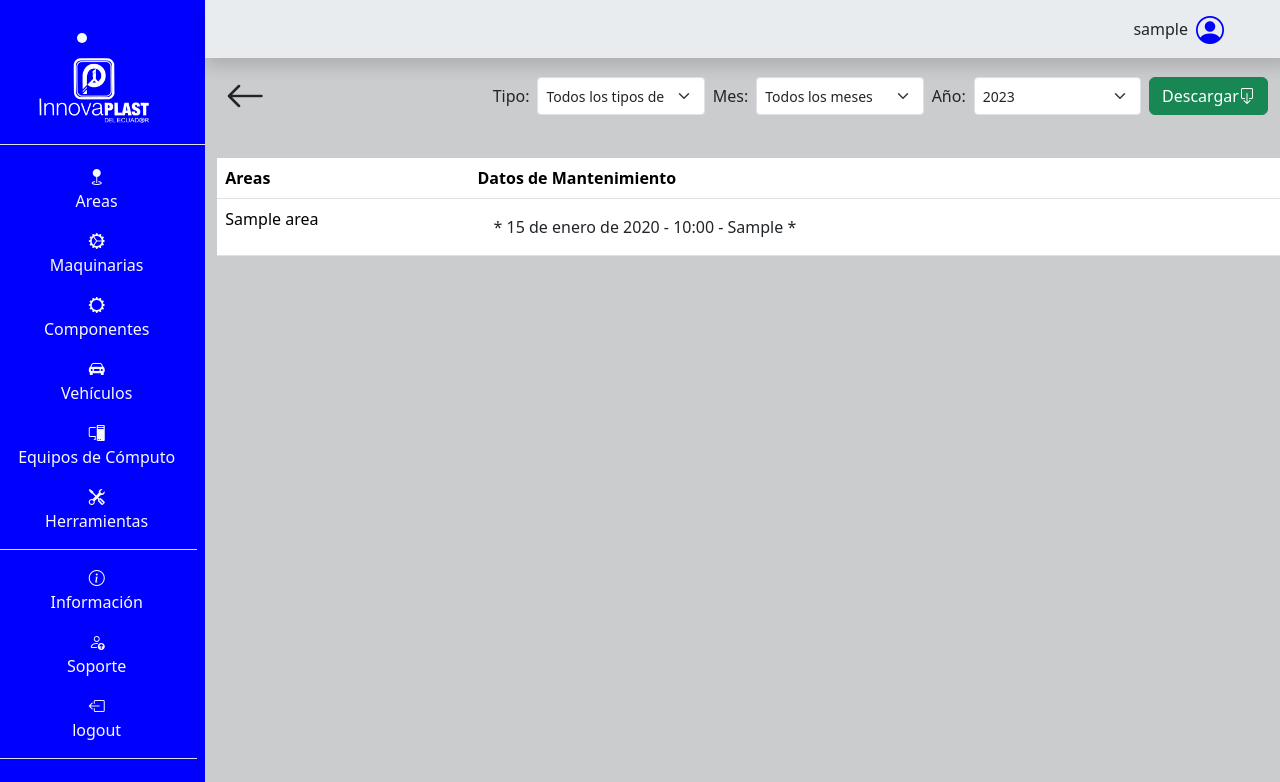
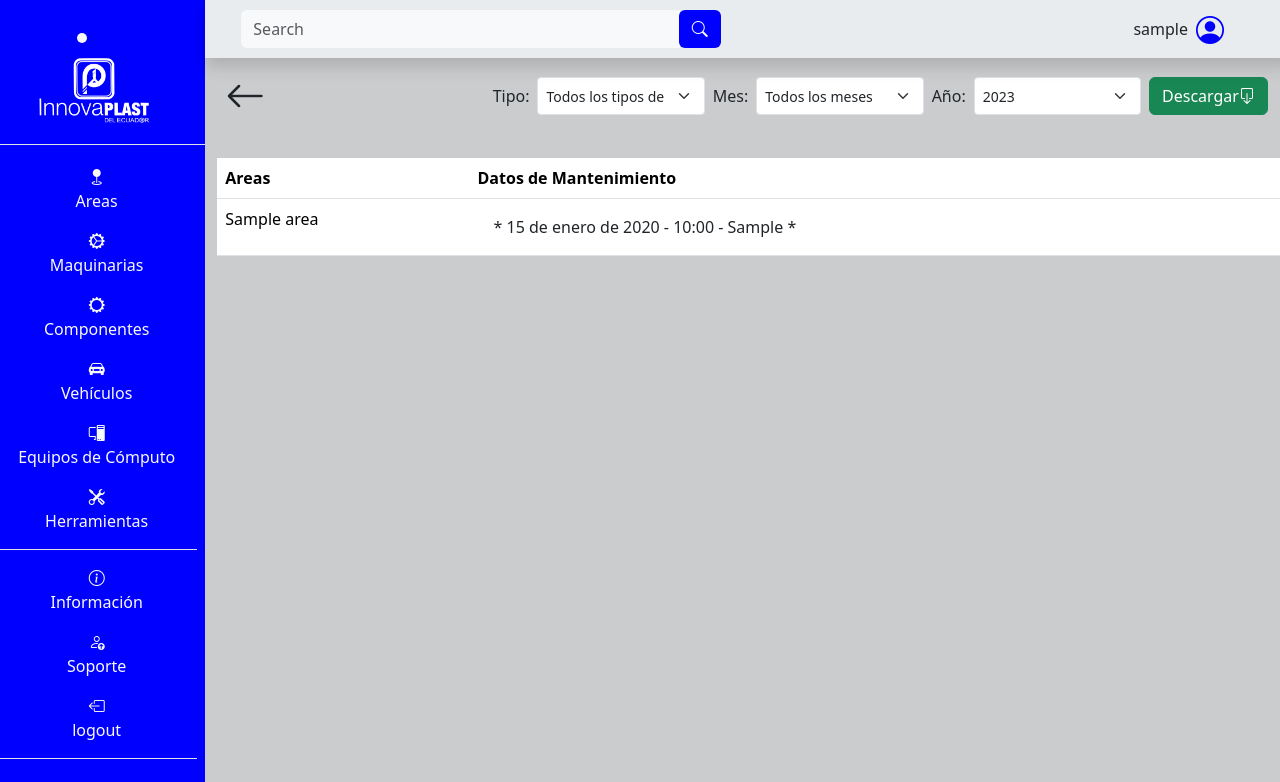
Before and after one commit to davidalejandrochentes/SGE, a Django app: page /area/tabla/ in a window 1280 px wide. Shown: the top 782 px of the page. Run offline with Django 4.2, Linux system fonts and the light colour scheme; a user stored in the database is signed in; tables that the repository leaves empty hold one stand-in row (values such as "Sample post"); some libraries are stand-ins or nearby versions.

Commit message:
comensamos con las imagenes

```diff
--- a/templates/SGE_area/area.html
+++ b/templates/SGE_area/area.html
@@ -23,6 +23,7 @@
         <a class="text-decoration-none text-dark" href="{% url "index" %}">
             <i class="bi bi-arrow-left fs-1"></i>
         </a>
+        <h5 class="text-center text-dark fst-italic mt-auto mb-auto">Cantidad total de areas "{{ total_areas }}"</h5>
         <div class="pt-2">
             <a class="ms-1 fs-3 me-4 text-decoration-none text-secondary" href="{% url "area_nueva" %}">
                 <i class="bi bi-plus-circle"></i>
@@ -41,8 +42,8 @@
     </div>
 
     <div class="container cabecera d-flex justify-content-center align-items-center shadow">
-        <h3 class="text-center text-light"><mark>Cantidad total de areas "{{ total_areas }}"</mark></h3>
     </div>
+
     <div class="row mt-3 d-flex justify-content-center align-item-center">
         {% for area in areas %}
         <div class="col-3 card carta-home m-3" style="min-height: 200px;">
--- a/templates/SGE_area/tablas.html
+++ b/templates/SGE_area/tablas.html
@@ -1,6 +1,19 @@
 {% extends "layout/base.html" %}
 
-{% block 'title'%} Alertas de Area {% endblock %}
+{% block 'title'%} Tablas de mantenimineto {% endblock %}
+
+{% block 'search' %}
+<form class="d-flex form-inline mr-auto ml-md-3 my-2 my-md-0 ms-3 me-3 mw-100 navbar-search" role="search" action="" method='GET'>
+    <div class="input-group">
+        <input class="form-control bg-light border-0 small" id="search-input" name="search" type="search" placeholder="Search" aria-label="Search">
+        <div class="input-group-append">
+            <button class="btn barra text-light" type="submit">
+                <i class="bi bi-search"></i>
+            </button>
+        </div>
+    </div>
+</form>
+{% endblock 'search' %}
 
 {% block 'content' %}
 
```
Also changed, not shown: templates/SGE/index.html (+10 -0 lines), templates/SGE/soporte.html (+13 -1 lines), templates/SGE_area/detalles.html (+13 -0 lines), templates/SGE_area/nueva.html (+10 -0 lines).
